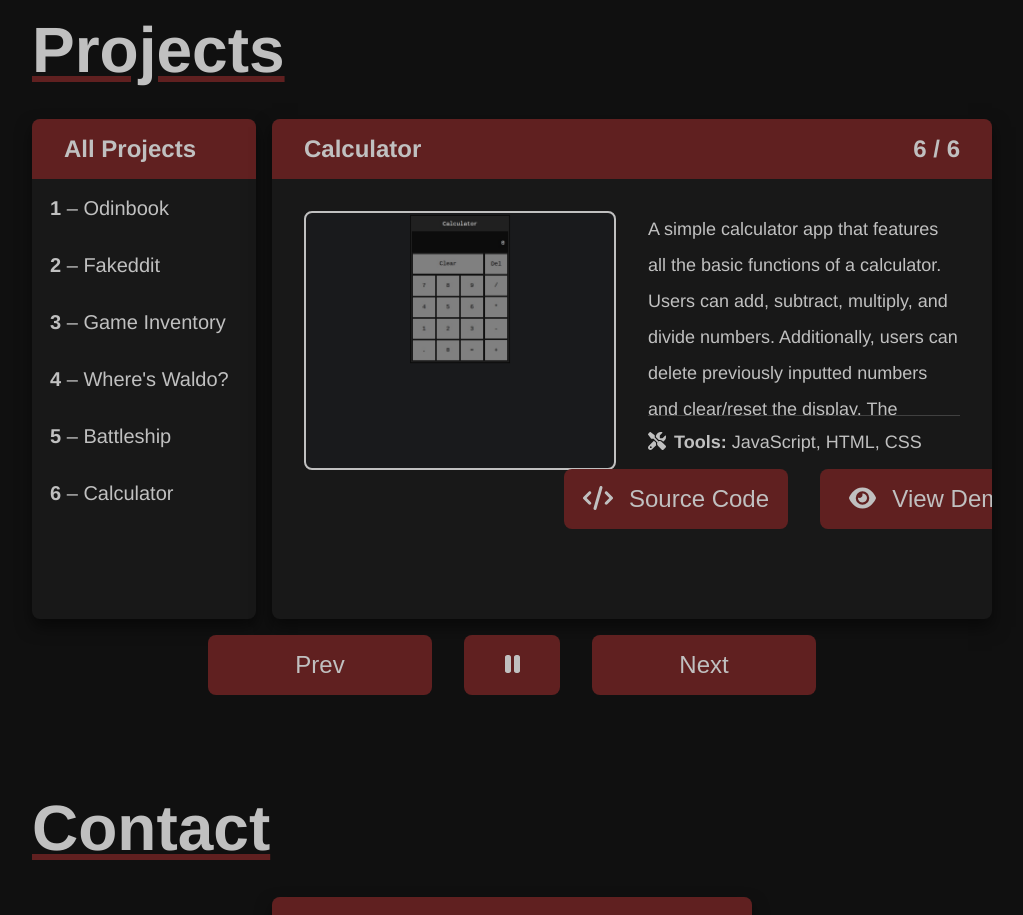
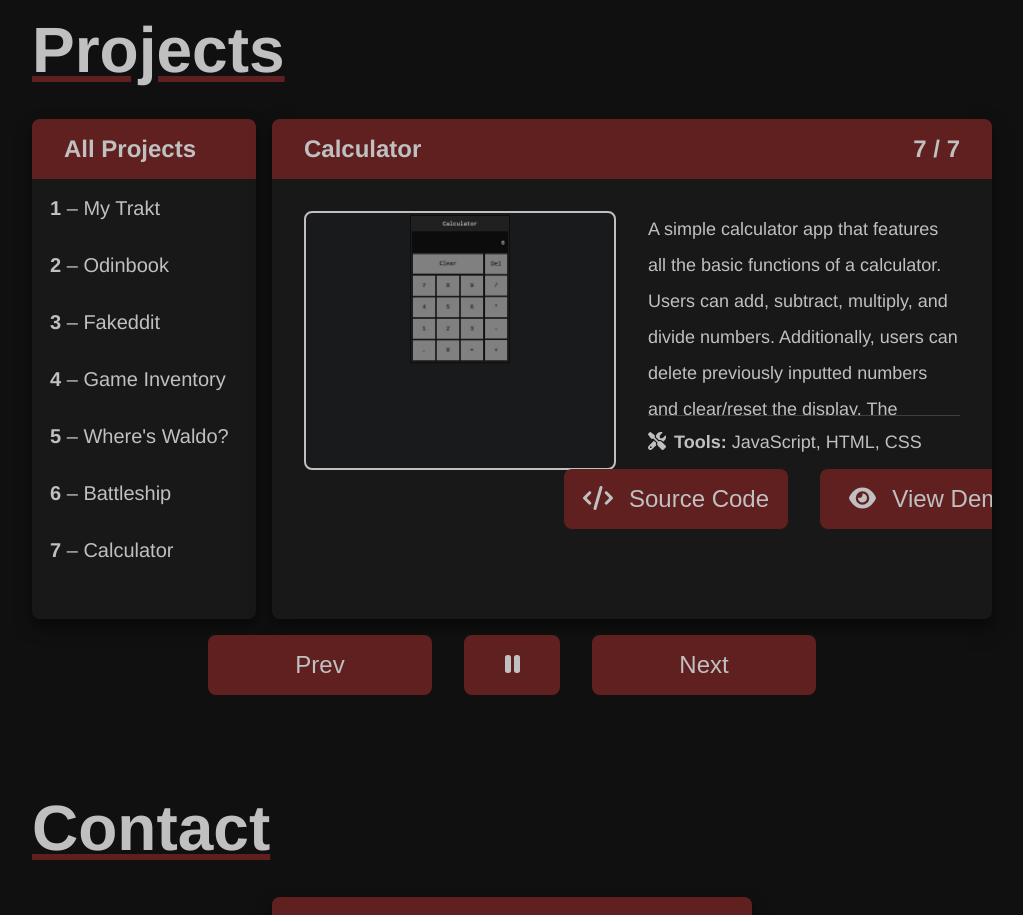
Before and after one commit to RedRaptor10/portfolio-original, a React (Create React App) app: page / in a window 1280 px wide. Shown: the part 2860-3775 px from the top of the page, without its empty margins (128-1151 px from the left). Built offline with nearby package versions, Linux system fonts and the light colour scheme.

Commit message:
Add project my-trakt

```diff
--- a/src/data/projects.js
+++ b/src/data/projects.js
@@ -1,4 +1,14 @@
 const projects = [
+    {
+        name: 'My Trakt',
+        description: "My Trakt is a viewer app that uses the Trakt API and TMDB API to display a user's collection. " +
+            "Features include browsing a collection or list, displaying a user's top 5 movies and shows, searching " +
+            "for a specific item(s), and pagination for easier browsing.",
+        tools: 'JavaScript, React, HTML, CSS',
+        thumb: 'my-trakt.jpg',
+        demo: 'https://redraptor10.github.io/my-trakt/',
+        source: 'https://github.com/RedRaptor10/my-trakt'
+    },
     {
         name: 'Odinbook',
         description: 'A clone of popular social media website, Facebook. ' +
--- a/src/styles/style.css
+++ b/src/styles/style.css
@@ -445,10 +445,14 @@ section .section-top, section .section-bottom {
 }
 
 #project-thumb-1 {
+    background-size: 100%;
+}
+
+#project-thumb-2 {
     background-position: center;
 }
 
-#project-thumb-4, #project-thumb-5 {
+#project-thumb-5, #project-thumb-6 {
     background-position: center calc(100% / 3);
 }
 
```
Also changed, not shown: src/assets/projects/my-trakt.jpg (added).
